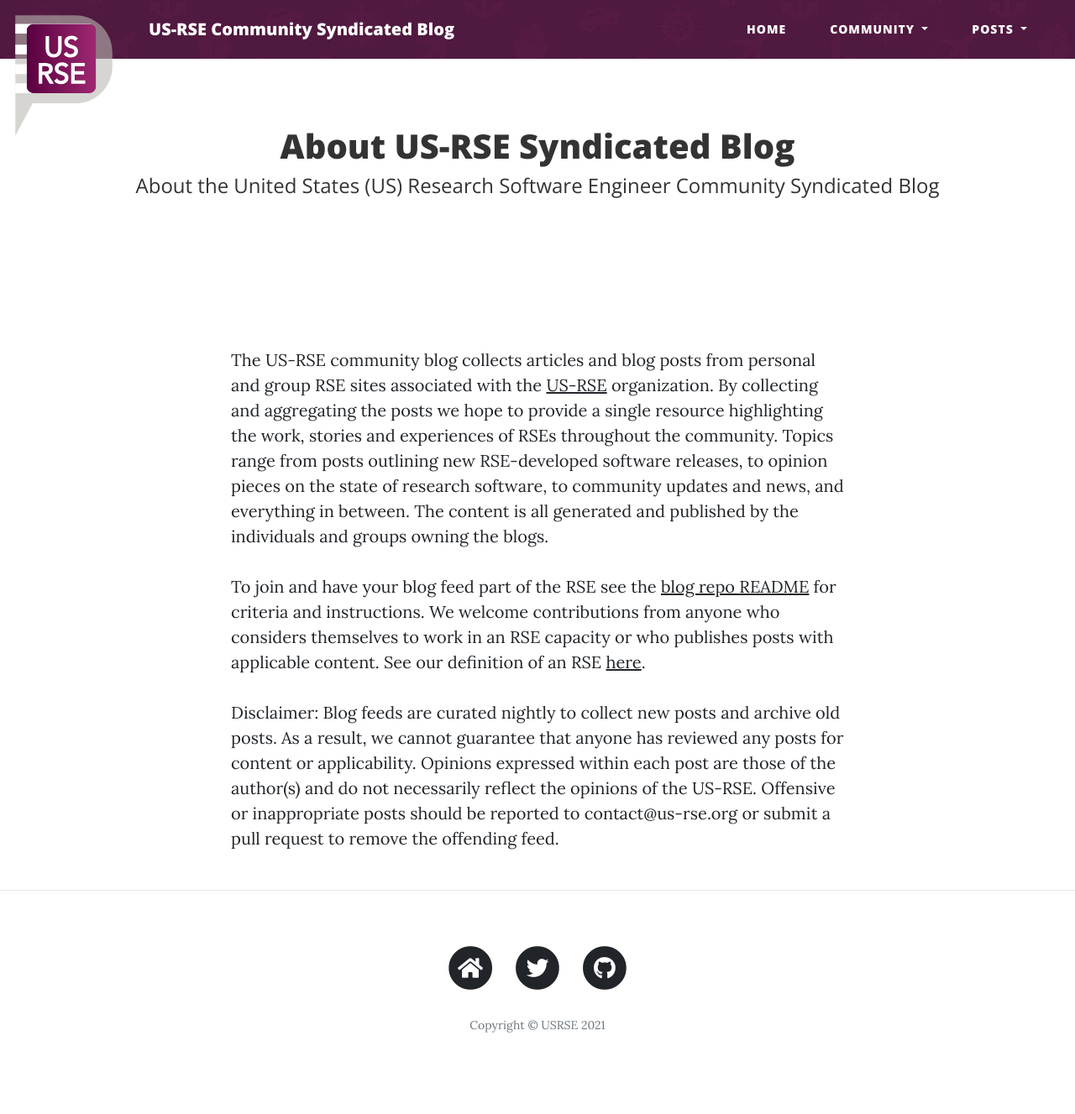
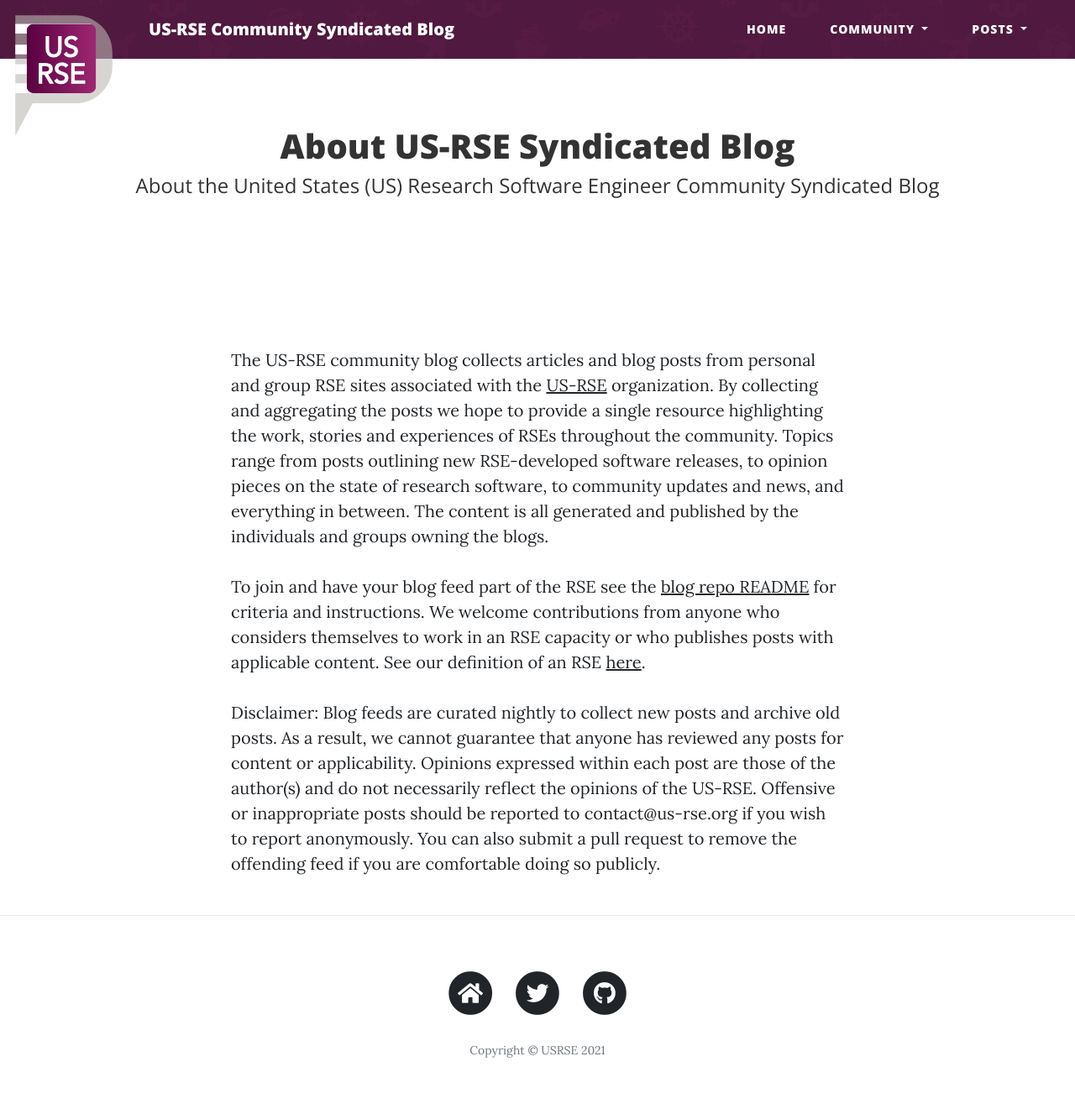
Before and after one commit to USRSE/blog, a Jekyll site: the page built from pages/about.md, in a window 1280 px wide. Shown: the whole page at 84% size. Built offline with Jekyll 4.4.1, drawn with Linux system fonts in a browser that asks for light colours; nearby versions of some CDN libraries; before the commit the page ends 1297 px from its top, so only the background shows below that.

Commit message:
Update pages/about.md
Co-authored-by: Vanessasaurus <814322+vsoch@users.noreply.github.com>

```diff
--- a/pages/about.md
+++ b/pages/about.md
@@ -10,4 +10,4 @@
 To join and have your blog feed part of the RSE see the [blog repo README](https://github.com/USRSE/blog) for criteria and instructions.  We welcome contributions from anyone who considers themselves to work in an RSE capacity or who publishes posts with applicable content.  See our definition of an RSE [here](https://us-rse.org/what-is-an-rse/).
 
 Disclaimer:
-Blog feeds are curated nightly to collect new posts and archive old posts.  As a result, we cannot guarantee that anyone has reviewed any posts for content or applicability.  Opinions expressed within each post are those of the author(s) and do not necessarily reflect the opinions of the US-RSE.  Offensive or inappropriate posts should be reported to contact@us-rse.org or submit a pull request to remove the offending feed.
+Blog feeds are curated nightly to collect new posts and archive old posts.  As a result, we cannot guarantee that anyone has reviewed any posts for content or applicability.  Opinions expressed within each post are those of the author(s) and do not necessarily reflect the opinions of the US-RSE.  Offensive or inappropriate posts should be reported to contact@us-rse.org if you wish to report anonymously. You can also submit a pull request to remove the offending feed if you are comfortable doing so publicly.
```
